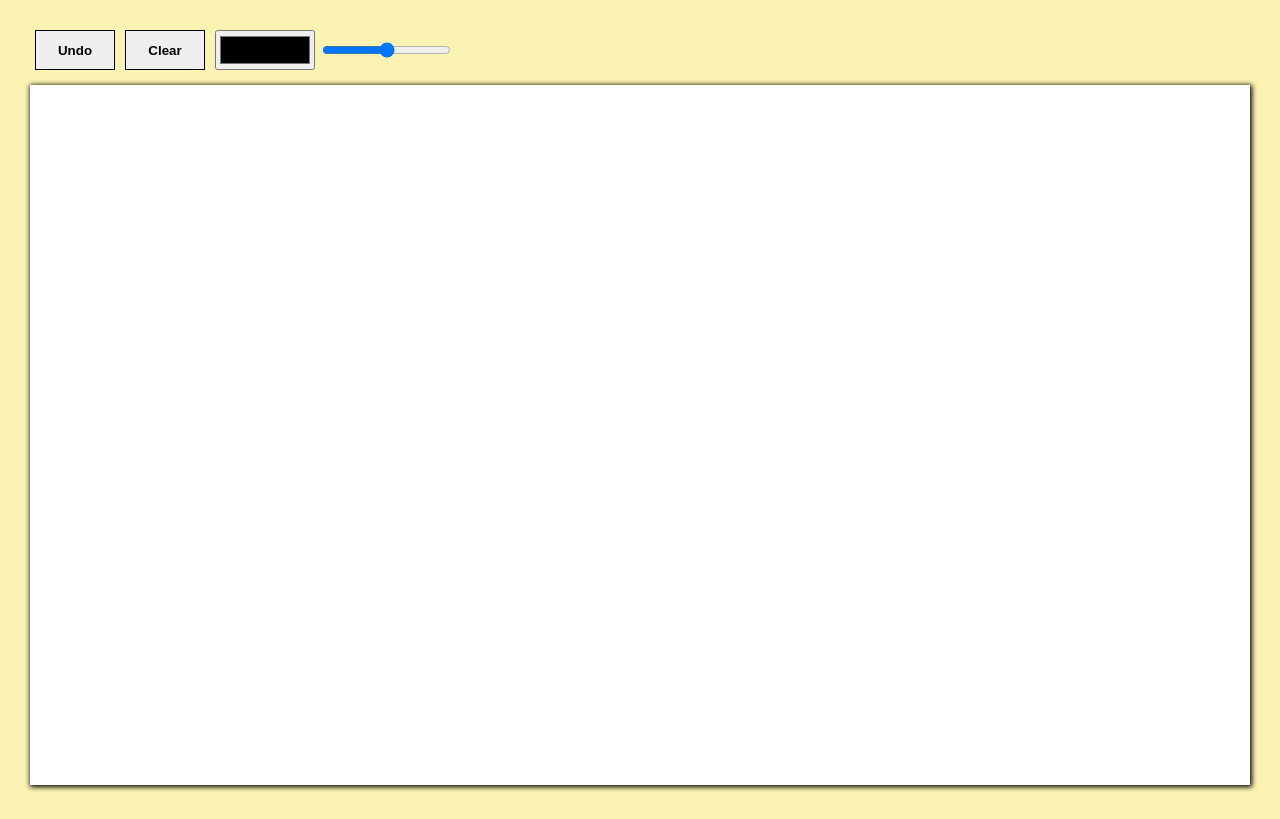
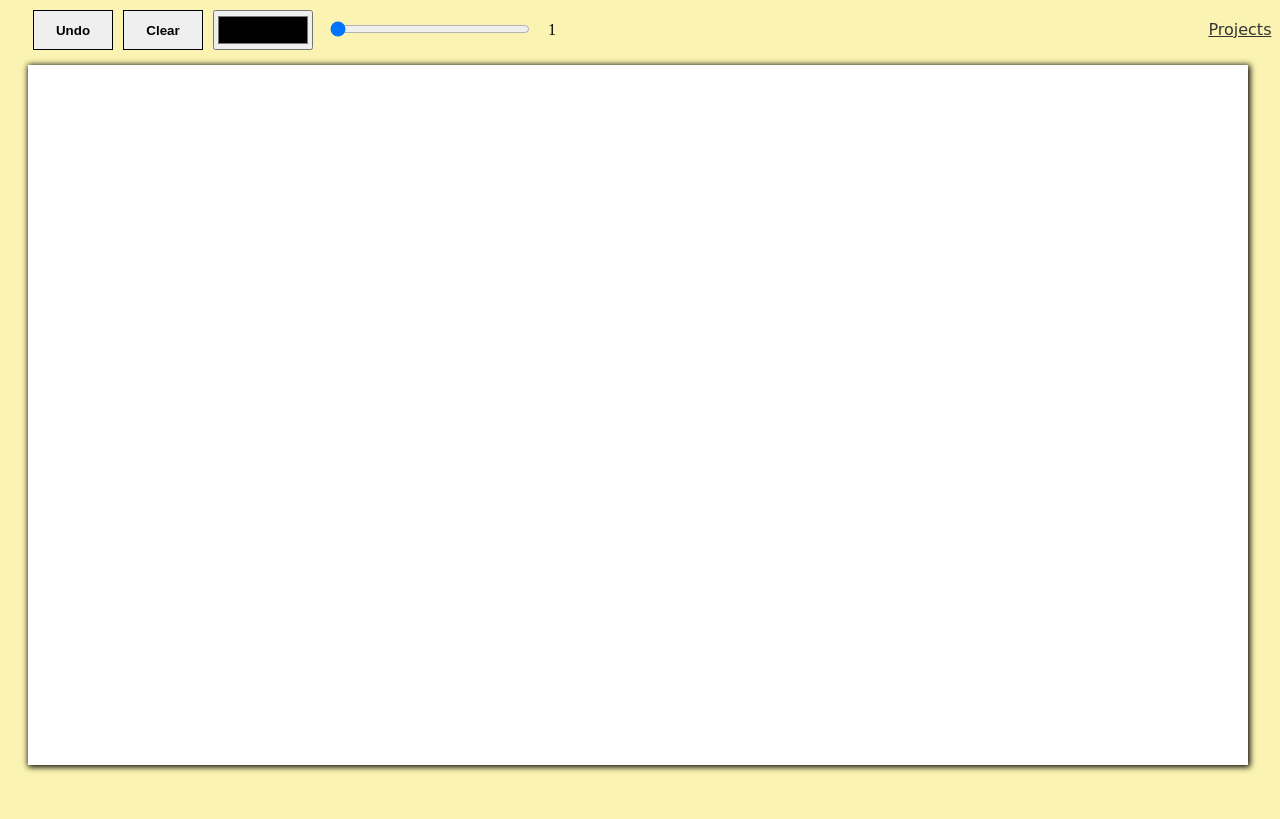
Before and after one commit to zhue1/WebsitePortfolio, a plain HTML site: page projects/drawing-board/drawing-board.html in a window 1280 px wide. Drawn offline with Linux system fonts and the light colour scheme.

Commit message:
3rd commit drawing board

```diff
--- a/projects/drawing-board/drawing-board.css
+++ b/projects/drawing-board/drawing-board.css
@@ -1,13 +1,38 @@
 body{
     margin: 0;
-    padding: 30px;
+    padding: 10px;
     overflow: hidden;
     background: rgb(250, 243, 177);
 
 }
 
+.header-tabs{
+    position: absolute;
+    padding: 12px 18px;
+    font-family: cursive;
+    font-weight: 500;
+    font-size: medium;
+    left: 93%;
+    top: 1%;
+}
+
+a:link, a:visited{
+    background-color: transparent;
+    color: rgb(53, 53, 53);
+    text-align: center;
+    display: inline;
+}
+
+.header-tabs:hover, .header-tabs:active {
+    background-color: rgb(221, 215, 159);
+}
+
 #canvas{
-    box-shadow: 1px 1px 5px 1px black;
+    box-shadow: 1px 1px 6px 1px black;
+}
+
+.field{
+    margin: 0 18px;
 }
 
 .tools{
@@ -33,4 +58,22 @@ body{
 
 .pen-range{
     margin: 0 5px;
+    display: flex;
+    flex-direction: column;
+
 }
+
+.container{
+    margin: 0 10px;
+    align-self: center;
+    width: 200px;
+}
+
+.brush-range{
+    width: 100%;
+}
+
+.width-value{
+    margin: 0 10px;
+    align-self: center;
+}
--- a/projects/drawing-board/drawing-board.html
+++ b/projects/drawing-board/drawing-board.html
@@ -8,12 +8,17 @@
     <link rel="stylesheet" href="drawing-board.css">
 </head>
 <body>
+    <a class="header-tabs" href="../projects.html"> Projects </a>
+
     <div class="field">
         <div class="tools">
             <button onClick="undo_last()" type="button" class="button">Undo</button>
             <button onClick="clear_canvas()" type="button" class="button">Clear</button>
             <input onInput="draw_color = this.value" type="color" class="color-picker">
-            <input onInput="draw_width = this.value" type="range" min="1" max="100" class="brush-range">
+            <div class="container">
+                <input type="range" value="0" min="1" max="100" class="brush-range">
+            </div>
+            <div class="width-value">1</div>
         </div>
         <canvas id="canvas"></canvas>
 
--- a/projects/drawing-board/drawing-board.js
+++ b/projects/drawing-board/drawing-board.js
@@ -1,7 +1,10 @@
+const slider = document.querySelector(".brush-range");
+const width_value = document.querySelector(".width-value");
+width_value.textContent = slider.value;
+
 const canvas = document.querySelector("#canvas");
 const ctx = canvas.getContext("2d");
 let draw_color = "black";
-let draw_width = "2";
 let painting = false;
 
 let restore_array = [];
@@ -31,6 +34,9 @@ window.addEventListener("resize", () => {
     ctx.fillRect(0, 0, canvas.width, canvas.height);
 })
 
+slider.oninput = function(){
+    width_value.textContent = this.value;
+}
 function start(e){
     painting = true;
     ctx.beginPath();
@@ -44,7 +50,7 @@ function draw(e){
     ctx.lineCap = "round";
     ctx.lineJoin = "round";
     ctx.strokeStyle = draw_color;
-    ctx.lineWidth = draw_width;
+    ctx.lineWidth = slider.value;
 
     ctx.lineTo(e.clientX - canvas.offsetLeft, e.clientY - canvas.offsetTop);
     ctx.stroke();
```
Also changed, not shown: projects/projects.html (+1 -0 lines).
